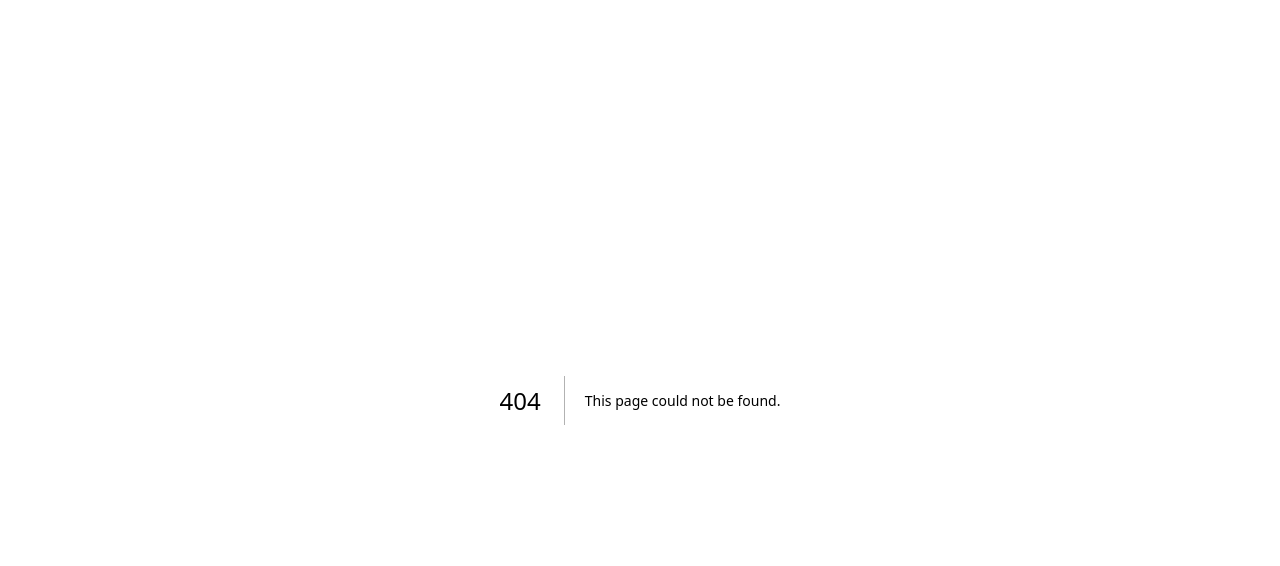
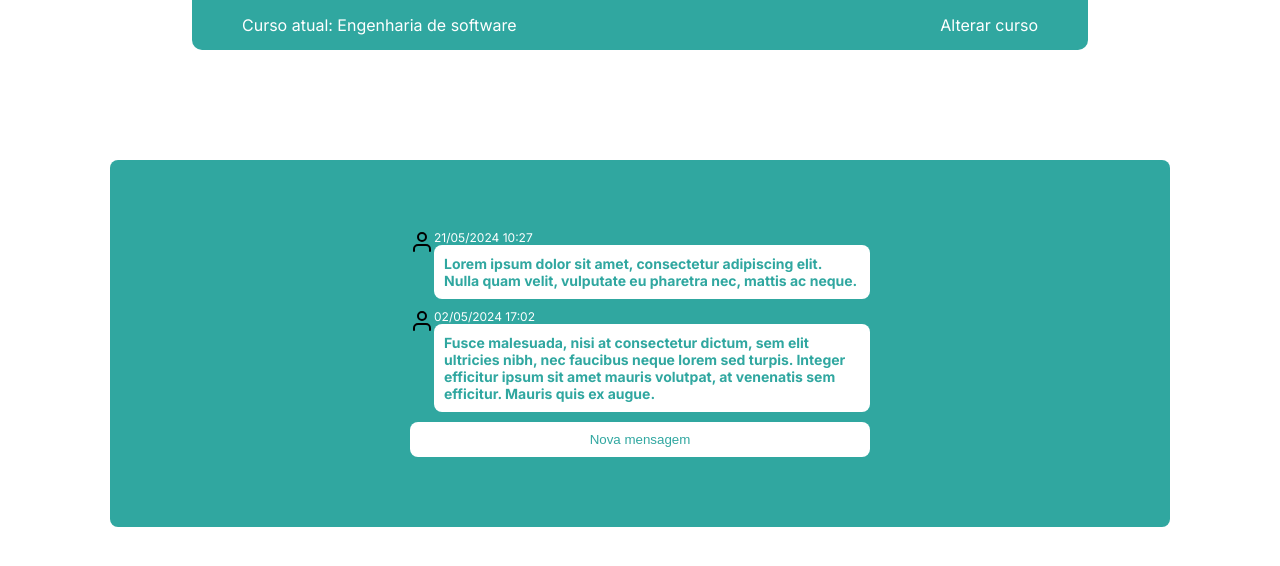
Before and after one commit to TiagoGadonski/area-do-aluno, a Next.js app: page /message in a window 1280 px wide. Before the commit this address had no page. Shown: the top 566 px of the page. Built offline with nearby package versions, Linux system fonts and the light colour scheme.

Commit message:
initial commit

```diff
--- a/src/app/components/SendMessageForm.tsx
+++ b/src/app/message/SendMessageForm.tsx
@@ -30,7 +30,6 @@ const SendMessageForm: React.FC<SendMessageFormProps> = ({ closeForm }) => {
         <h2>Criar nova mensagem</h2>
         <form onSubmit={handleSubmit} className={styles.form}>
           <label>
-            Destinatário:
             <input
               type="text"
               value={recipient}
@@ -40,11 +39,11 @@ const SendMessageForm: React.FC<SendMessageFormProps> = ({ closeForm }) => {
             />
           </label>
           <label>
-            Digite sua mensagem...
             <textarea
               value={message}
               onChange={(e) => setMessage(e.target.value)}
               className={styles.textarea}
+              placeholder='Digite sua mensagem'
             />
           </label>
           <div className={styles.buttons}>
--- a/src/app/components/MessageBoard.tsx
+++ b/src/app/message/page.tsx
@@ -1,7 +1,10 @@
+"use client"
 import React, { useState, useEffect } from 'react';
 import feather from 'feather-icons';
 import styles from '../styles/MessageBoard.module.css';
 import SendMessageForm from './SendMessageForm';
+import { ContainerImagem, ContainerNav, GlobalStyle } from '../dashboard/style';
+import MenuNav from '@/Components/Menu/Menu';
 
 interface Message {
   id: number;
@@ -41,6 +44,13 @@ const MessageBoard: React.FC<Props> = ({ userType }) => {
   };
 
   return (
+    <>
+    <GlobalStyle />
+      <ContainerNav>
+        <MenuNav></MenuNav>
+      </ContainerNav>
+
+
       <div className={styles.container}>
         {messages.map(message => (
           <div key={message.id} className={styles.message}>
@@ -54,6 +64,8 @@ const MessageBoard: React.FC<Props> = ({ userType }) => {
         <button onClick={handleNewMessage} className={styles.newMessageButton}>Nova mensagem</button>
         {showForm && <SendMessageForm closeForm={closeForm} />}
       </div>
+
+    </>
   );
 };
 
--- /dev/null
+++ b/src/app/styles/Calendar.module.css
@@ -0,0 +1,6 @@
+.container{
+    background-color: #30a7a0;
+    margin: 50px 0;
+    padding: 50px;
+    color: white;
+}
--- a/src/app/styles/MessageBoard.module.css
+++ b/src/app/styles/MessageBoard.module.css
@@ -1,22 +1,20 @@
 .container {
-  background-color: #f0f0f0;
-  padding: 20px;
+  background-color: #30a7a0;
+  padding: 70px 300px 70px 300px;
   border-radius: 8px;
+  margin: 110px;
 }
 
 .message {
   display: flex;
   align-items: flex-start;
-  background-color: #ffffff;
-  border-radius: 8px;
-  padding: 10px;
-  margin-bottom: 10px;
+
 }
 
 .icon {
-  height: 20px;
-  width: 20px;
-  background-color: #4CAF50; /* Verde */
+  height: 40px;
+  width: 40px;
+  background-color: #FFF;
   border-radius: 50%;
   margin-right: 10px;
 }
@@ -27,16 +25,22 @@
 
 .timestamp {
   font-size: 0.75rem;
-  color: #888888;
+  color: #fff;
 }
 
 .text {
-  color: #333;
+  color: #30A7A0;
+  font-size:14px;
+  font-weight: 700;
+  background-color: #ffffff;
+  border-radius: 8px;
+  padding: 10px;
+  margin-bottom: 10px;
 }
 
 .newMessageButton {
-  background-color: #4CAF50;
-  color: white;
+  background-color: #FFF;
+  color: #30A7A0;
   border: none;
   padding: 10px 20px;
   border-radius: 8px;
--- a/src/app/styles/SendMessageForm.module.css
+++ b/src/app/styles/SendMessageForm.module.css
@@ -4,13 +4,18 @@
     top: 50%;
     transform: translate(-50%, -50%);
     background-color: white;
-    padding: 20px;
+    padding: 30px;
     border-radius: 8px;
-    width: 300px;
+    width: 400px;
     z-index: 1000;
     box-shadow: 0 4px 6px rgba(0, 0, 0, 0.1);
   }
 
+  .container h2{
+    color: #30A7A0;
+    font-size:24px;
+    text-align: center;
+  }
   .overlay {
     position: fixed;
     top: 0;
@@ -25,13 +30,16 @@
   .form {
     display: flex;
     flex-direction: column;
+    padding:20px;
   }
+
 
   .input, .textarea {
     margin-top: 10px;
     padding: 8px;
     border: 1px solid #ccc;
     border-radius: 4px;
+    width:100%;
   }
 
   .textarea {
@@ -41,7 +49,8 @@
 
   .buttons {
     display: flex;
-    justify-content: space-between;
+    flex-direction: column;
+    gap: 5px;
     margin-top: 20px;
   }
 
@@ -50,6 +59,7 @@
     border: none;
     border-radius: 4px;
     cursor: pointer;
+    width:100%;
   }
 
   .confirm {
--- a/src/pages/index.tsx
+++ b/src/pages/index.tsx
@@ -1,5 +1,5 @@
 import React from 'react';
-import MessageBoard from '../app/components/MessageBoard';
+import MessageBoard from '../app/message/page';
 
 export default function Home() {
   const userType = 'professor';  // ou 'student'
```
Also changed, not shown: package.json (+10 -10 lines), src/app/calendar/MyCalendar.tsx (added, +31 -0 lines), src/app/calendar/page.tsx (added, +24 -0 lines), src/app/page.tsx (+8 -9 lines), 1 other file (tests, documents, lock files or other folders). Lines whose indentation alone changed are shown as unchanged.
